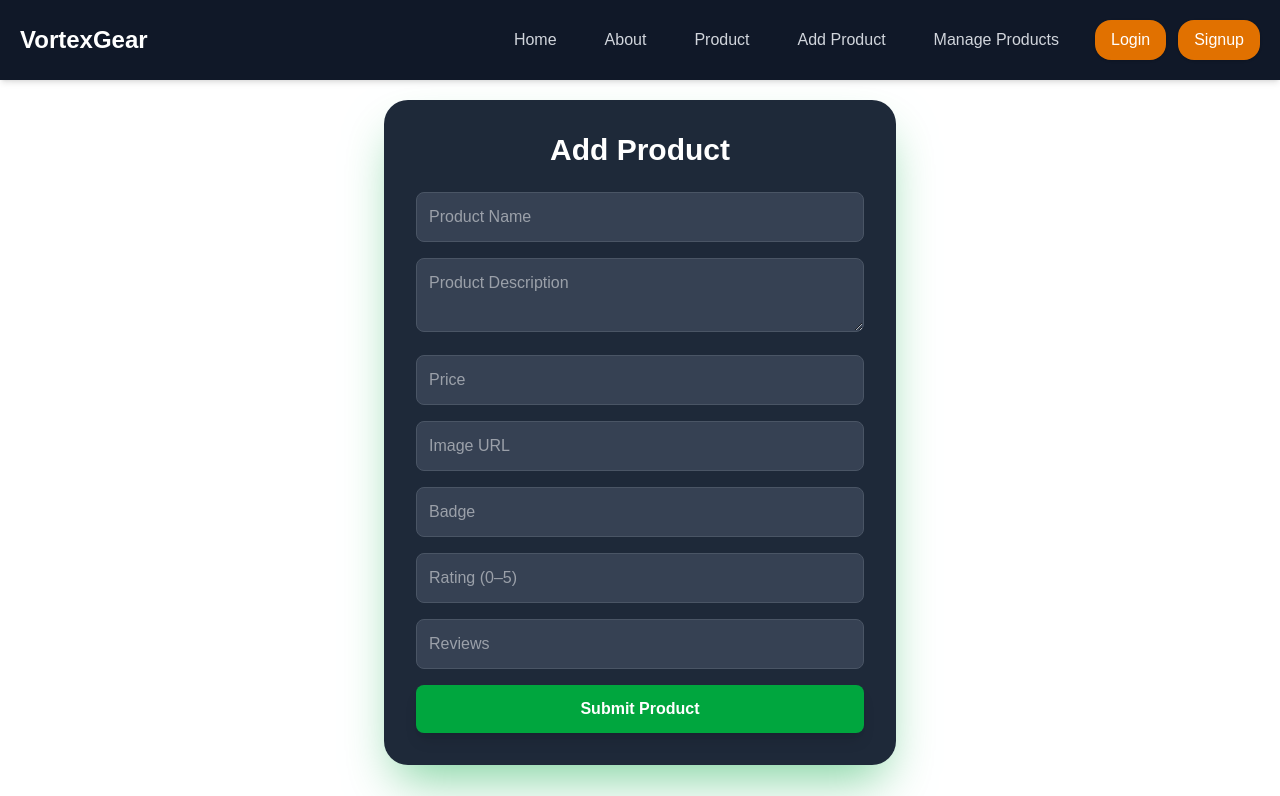
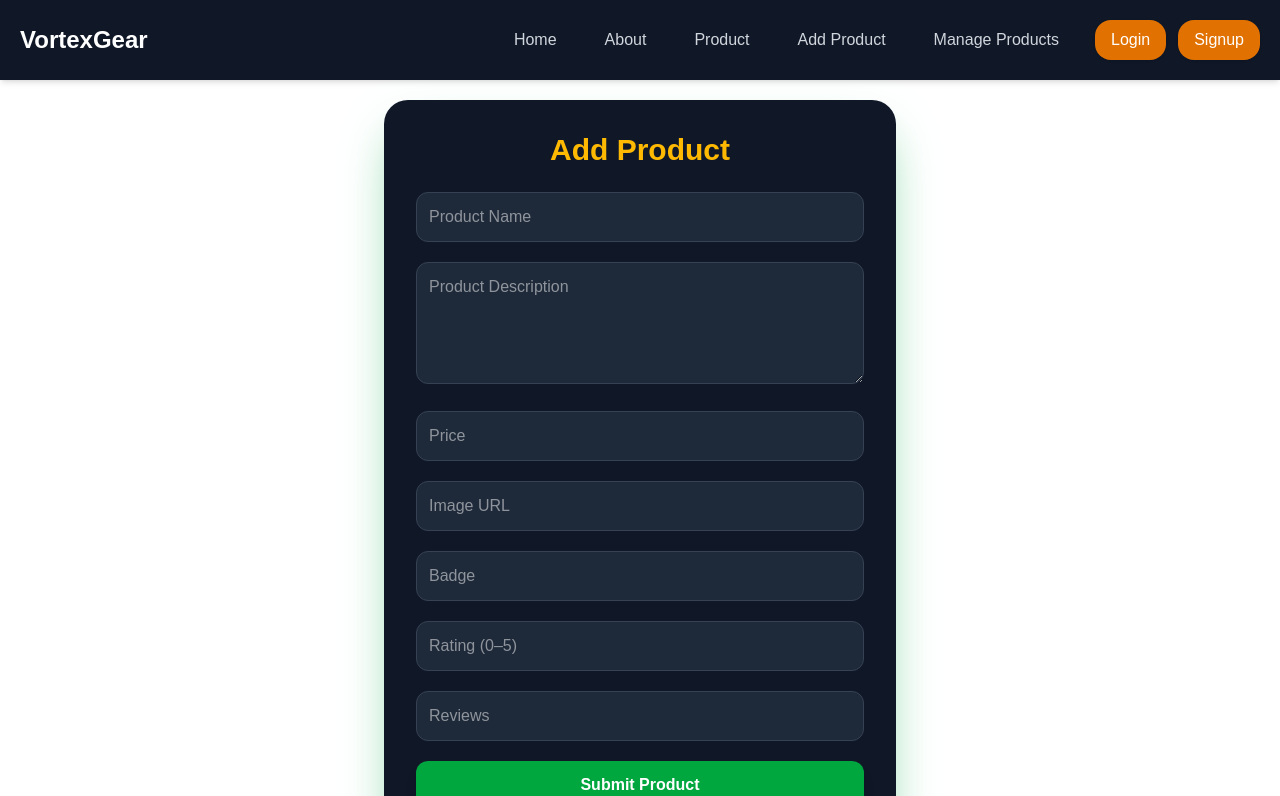
Before and after one commit to ashikuzzaman-riyad/my-first-nextjs-app, a Next.js app: page /addproduct in a window 1280 px wide. Shown: the top 796 px of the page. Built offline with nearby package versions, Linux system fonts and the light colour scheme; no server answers.

Commit message:
issue fix

```diff
--- a/package.json
+++ b/package.json
@@ -9,6 +9,7 @@
     "lint": "eslint"
   },
   "dependencies": {
+    "firebase": "^12.6.0",
     "lucide-react": "^0.554.0",
     "next": "^16.0.3",
     "next-auth": "^4.24.13",
--- a/src/app/addproduct/page.jsx
+++ b/src/app/addproduct/page.jsx
@@ -2,32 +2,20 @@
 
 import { useState } from "react";
 import { useRouter } from "next/navigation";
+import { useForm } from "react-hook-form";
 
 export default function ProductForm() {
-  const [formData, setFormData] = useState({
-    name: "",
-    description: "",
-    price: "",
-    image: "",
-    badge: "",
-    rating: "",
-    reviews: "",
-  });
+  const {
+    register,
+    handleSubmit,
+    formState: { errors },
+    reset,
+  } = useForm();
 
   const [responseMsg, setResponseMsg] = useState("");
   const router = useRouter();
 
-  // Handle Input Change
-  const handleChange = (e) => {
-    setFormData({
-      ...formData,
-      [e.target.name]: e.target.value,
-    });
-  };
-
-  // Submit Product
-  const handleSubmit = async (e) => {
-    e.preventDefault();
+  const onSubmit = async (data) => {
     setResponseMsg("");
 
     try {
@@ -35,120 +23,94 @@ export default function ProductForm() {
         method: "POST",
         headers: { "Content-Type": "application/json" },
         body: JSON.stringify({
-          ...formData,
-          price: Number(formData.price),
-          rating: Number(formData.rating),
-          reviews: Number(formData.reviews),
+          ...data,
+          price: Number(data.price),
+          rating: Number(data.rating),
+          reviews: Number(data.reviews),
         }),
       });
 
-      if (!res.ok) {
-        throw new Error("Failed to add product");
-      }
+      if (!res.ok) throw new Error("Failed to add product");
 
-      const data = await res.json();
+      await res.json();
+      setResponseMsg("✅ Product Added Successfully!");
+      reset();
 
-      setResponseMsg("Product Added Successfully!");
-
-      // Redirect after 1 second
-      setTimeout(() => {
-        router.push("/product");
-      }, 1000);
-
-    } catch (error) {
-      console.error(error);
+      setTimeout(() => router.push("/product"), 1000);
+    } catch (err) {
+      console.error(err);
       setResponseMsg("❌ Error submitting product");
     }
   };
 
   return (
-  <div className="max-w-lg mx-auto p-8 bg-gray-800 rounded-3xl shadow-2xl shadow-green-600/50">
-  <h2 className="text-3xl font-extrabold mb-6 text-white text-center">
+    <div className="max-w-lg mx-auto p-8 bg-gray-900 text-gray-100 rounded-3xl shadow-2xl shadow-green-600/50 hover:shadow-green-500/70 transition-all duration-300">
+      <h2 className="text-3xl font-extrabold mb-6 text-center text-amber-400">
         Add Product
       </h2>
 
-  <form onSubmit={handleSubmit} className="space-y-4">
+      <form onSubmit={handleSubmit(onSubmit)} className="space-y-5">
         <input
-      type="text"
-      name="name"
+          {...register("name", { required: "Product Name is required" })}
           placeholder="Product Name"
-      value={formData.name}
-      onChange={handleChange}
-      className="w-full p-3 rounded-lg bg-gray-700 text-white border border-gray-600 focus:border-green-500 focus:ring-1 focus:ring-green-500 outline-none transition-all duration-200"
-      required
+          className="w-full p-3 rounded-xl bg-gray-800 text-white border border-gray-700 focus:border-green-500 focus:ring-1 focus:ring-green-500 outline-none transition-all duration-200 hover:border-green-400"
         />
+        {errors.name && <p className="text-red-500">{errors.name.message}</p>}
 
         <textarea
-      name="description"
+          {...register("description", { required: "Description is required" })}
           placeholder="Product Description"
-      value={formData.description}
-      onChange={handleChange}
-      className="w-full p-3 rounded-lg bg-gray-700 text-white border border-gray-600 focus:border-green-500 focus:ring-1 focus:ring-green-500 outline-none transition-all duration-200"
-      required
+          rows={4}
+          className="w-full p-3 rounded-xl bg-gray-800 text-white border border-gray-700 focus:border-green-500 focus:ring-1 focus:ring-green-500 outline-none transition-all duration-200 hover:border-green-400"
+        />
+        {errors.description && <p className="text-red-500">{errors.description.message}</p>}
+
+        <input
+          type="number"
+          {...register("price", { required: "Price is required", min: 0 })}
+          placeholder="Price"
+          className="w-full p-3 rounded-xl bg-gray-800 text-white border border-gray-700 focus:border-green-500 focus:ring-1 focus:ring-green-500 outline-none transition-all duration-200 hover:border-green-400"
+        />
+        {errors.price && <p className="text-red-500">{errors.price.message}</p>}
+
+        <input
+          {...register("image", { required: "Image URL is required" })}
+          placeholder="Image URL"
+          className="w-full p-3 rounded-xl bg-gray-800 text-white border border-gray-700 focus:border-green-500 focus:ring-1 focus:ring-green-500 outline-none transition-all duration-200 hover:border-green-400"
+        />
+        {errors.image && <p className="text-red-500">{errors.image.message}</p>}
+
+        <input
+          {...register("badge")}
+          placeholder="Badge"
+          className="w-full p-3 rounded-xl bg-gray-800 text-white border border-gray-700 focus:border-green-500 focus:ring-1 focus:ring-green-500 outline-none transition-all duration-200 hover:border-green-400"
         />
 
         <input
           type="number"
-      name="price"
-      placeholder="Price"
-      value={formData.price}
-      onChange={handleChange}
-      className="w-full p-3 rounded-lg bg-gray-700 text-white border border-gray-600 focus:border-green-500 focus:ring-1 focus:ring-green-500 outline-none transition-all duration-200"
-      required
-    />
-
-    <input
-      type="text"
-      name="image"
-      placeholder="Image URL"
-      value={formData.image}
-      onChange={handleChange}
-      className="w-full p-3 rounded-lg bg-gray-700 text-white border border-gray-600 focus:border-green-500 focus:ring-1 focus:ring-green-500 outline-none transition-all duration-200"
-      required
-    />
-
-    <input
-      type="text"
-      name="badge"
-      placeholder="Badge"
-      value={formData.badge}
-      onChange={handleChange}
-      className="w-full p-3 rounded-lg bg-gray-700 text-white border border-gray-600 focus:border-green-500 focus:ring-1 focus:ring-green-500 outline-none transition-all duration-200"
+          {...register("rating", { min: 0, max: 5 })}
+          placeholder="Rating (0–5)"
+          className="w-full p-3 rounded-xl bg-gray-800 text-white border border-gray-700 focus:border-green-500 focus:ring-1 focus:ring-green-500 outline-none transition-all duration-200 hover:border-green-400"
         />
 
         <input
           type="number"
-      name="rating"
-      placeholder="Rating (0–5)"
-      value={formData.rating}
-      onChange={handleChange}
-      className="w-full p-3 rounded-lg bg-gray-700 text-white border border-gray-600 focus:border-green-500 focus:ring-1 focus:ring-green-500 outline-none transition-all duration-200"
-      min="0"
-      max="5"
-      step="0.1"
-    />
-
-    <input
-      type="number"
-      name="reviews"
+          {...register("reviews", { min: 0 })}
           placeholder="Reviews"
-      value={formData.reviews}
-      onChange={handleChange}
-      className="w-full p-3 rounded-lg bg-gray-700 text-white border border-gray-600 focus:border-green-500 focus:ring-1 focus:ring-green-500 outline-none transition-all duration-200"
+          className="w-full p-3 rounded-xl bg-gray-800 text-white border border-gray-700 focus:border-green-500 focus:ring-1 focus:ring-green-500 outline-none transition-all duration-200 hover:border-green-400"
         />
 
         <button
           type="submit"
-      className="w-full bg-green-600 text-white py-3 rounded-lg font-semibold hover:bg-green-500 shadow-lg transition-all duration-200"
+          className="w-full bg-green-600 text-white py-3 rounded-xl font-bold shadow-lg hover:bg-green-500 hover:scale-105 transition-all duration-200"
         >
           Submit Product
         </button>
       </form>
 
       {responseMsg && (
-    <p className="mt-4 text-center text-white">{responseMsg}</p>
+        <p className="mt-4 text-center text-green-400 font-medium">{responseMsg}</p>
       )}
     </div>
-
   );
 }
--- a/src/app/layout.js
+++ b/src/app/layout.js
@@ -2,7 +2,8 @@ import { Geist, Geist_Mono } from "next/font/google";
 import "./globals.css";
 import Navbar from "@/components/Navbar";
 import Footer from "@/components/Footer";
-import SecssionWrapper from "@/components/SecssionWrapper";
+import AuthProvider from "@/context/AuthProvider";
+
 
 const geistSans = Geist({
   variable: "--font-geist-sans",
@@ -25,11 +26,11 @@ export default function RootLayout({ children }) {
         <body
           className={`${geistSans.variable} ${geistMono.variable} antialiased`}
           >
-          <SecssionWrapper>
+         <AuthProvider>
           <Navbar></Navbar>
-          {children}
+           <div className="flex-1">{children}</div>
           <Footer></Footer>
-      </SecssionWrapper>
+         </AuthProvider>
         </body>
     </html>
   );
--- a/src/app/login/page.jsx
+++ b/src/app/login/page.jsx
@@ -1,105 +1,106 @@
 "use client";
 
-import { useState } from "react";
-import { signIn } from "next-auth/react";
+import { use,  } from "react";
+
 import { useRouter } from "next/navigation";
+import { AuthContext } from "@/context/AuthProvider";
+import { useForm } from "react-hook-form";
+import Link from "next/link";
 
 export default function LoginPage() {
+  const { googleSignIn, setLoading, signIn } = use(AuthContext);
   const router = useRouter();
+   const { register, handleSubmit,    } = useForm();
 
-  const [user, setUser] = useState({
-    email: "",
-    password: "",
+const onSubmit = (data) => {
+    const { email, password } = data;
+
+    signIn(email, password)
+      .then(() => {
+        router.push("/");
+        alert("User logged in");
+      })
+      .catch((err) => {
+        console.log(err);
       });
+  };
 
-  const [error, setError] = useState("");
+   const handleSignIn = () => {
 
-  const handleLogin = async (e) => {
-    e.preventDefault();
+  googleSignIn()
+    .then((res) => {
+      setUser(res.user);
+    router.push("/");
+     setLoading(false);
 
-    const res = await signIn("credentials", {
-      redirect: false,
-      email: user.email,
-      password: user.password,
+    })
+    .catch((error) => {
+
     });
-
-    if (res.error) {
-      setError("Invalid credentials");
-      return;
-    }
-
-    router.push("/"); // redirect after login
 };
 
   return (
-   <div className="my-20 flex justify-center items-center px-4">
-  <form
-    onSubmit={handleLogin}
-    className="bg-gray-800 p-10 rounded-3xl shadow-2xl shadow-blue-600 w-full max-w-sm"
-  >
-    {/* Title */}
-    <h2 className="text-3xl font-extrabold mb-6 text-center text-white">
+    <div className="flex justify-center my-20 items-center px-4 ">
+  <div className="max-w-md w-full bg-gray-800 rounded-3xl shadow-2xl shadow-amber-600/50 p-8 hover:shadow-amber-500/70 transition-all duration-300">
+    <h2 className="text-3xl font-extrabold text-center text-amber-400 mb-6">
       Login
     </h2>
 
-    {/* Error message */}
-    {error && (
-      <p className="text-red-500 text-center mb-4">{error}</p>
-    )}
-
-    {/* Email */}
-    <label className="block mb-2 font-medium text-gray-200">Email</label>
+    <form onSubmit={handleSubmit(onSubmit)} className="space-y-5">
       <input
         type="email"
-      className="w-full p-3 rounded-lg mb-4 bg-gray-700 text-white border border-gray-600 focus:border-blue-500 focus:ring-1 focus:ring-blue-500 outline-none transition-all duration-200"
-      value={user.email}
-      onChange={(e) => setUser({ ...user, email: e.target.value })}
-      required
+        placeholder="Email"
+        {...register("email", { required: true })}
+        className="w-full p-3 rounded-xl bg-gray-700 text-white border border-gray-600 focus:border-amber-500 focus:ring-1 focus:ring-amber-500 outline-none transition-all duration-200 hover:border-amber-400"
       />
 
-    {/* Password */}
-    <label className="block mb-2 font-medium text-gray-200">Password</label>
       <input
         type="password"
-      className="w-full p-3 rounded-lg mb-4 bg-gray-700 text-white border border-gray-600 focus:border-blue-500 focus:ring-1 focus:ring-blue-500 outline-none transition-all duration-200"
-      value={user.password}
-      onChange={(e) => setUser({ ...user, password: e.target.value })}
-      required
+        placeholder="Password"
+        {...register("password", { required: true })}
+        className="w-full p-3 rounded-xl bg-gray-700 text-white border border-gray-600 focus:border-amber-500 focus:ring-1 focus:ring-amber-500 outline-none transition-all duration-200 hover:border-amber-400"
       />
 
-    {/* Login Button */}
       <button
         type="submit"
-      className="w-full bg-blue-600 text-white p-3 rounded-lg font-semibold hover:bg-blue-500 shadow-lg transition-all duration-200"
+        className="w-full bg-amber-600 text-white py-3 rounded-xl font-bold shadow-lg hover:bg-amber-500 hover:scale-105 transition-all duration-200"
       >
         Login
       </button>
+    </form>
 
-    {/* OR divider */}
-    <div className="my-6 text-center text-gray-400 font-medium">OR</div>
+    <div className="text-center text-gray-300 my-4">OR</div>
 
-    {/* Google Login */}
     <button
-      type="button"
-      onClick={() => signIn("google")}
-      className="w-full bg-red-600 text-white p-3 rounded-lg font-semibold hover:bg-red-500 shadow-lg transition-all duration-200"
+      onClick={handleSignIn}
+      className="w-full flex items-center justify-center gap-2 border border-gray-600 py-3 rounded-xl font-semibold hover:bg-gray-700 transition"
     >
-      Continue With Google
+      <svg
+        aria-label="Google logo"
+        width="20"
+        height="20"
+        xmlns="http://www.w3.org/2000/svg"
+        viewBox="0 0 512 512"
+      >
+        <g>
+          <path d="m0 0H512V512H0" fill="#fff"></path>
+          <path fill="#34a853" d="M153 292c30 82 118 95 171 60h62v48A192 192 0 0190 341"></path>
+          <path fill="#4285f4" d="m386 400a140 175 0 0053-179H260v74h102q-7 37-38 57"></path>
+          <path fill="#fbbc02" d="m90 341a208 200 0 010-171l63 49q-12 37 0 73"></path>
+          <path fill="#ea4335" d="m153 219c22-69 116-109 179-50l55-54c-78-75-230-72-297 55"></path>
+        </g>
+      </svg>
+      Continue with Google
     </button>
 
-    {/* Toggle Register Link */}
-    <p className="mt-6 text-center text-gray-300 text-sm">
-      Don't have an account?{" "}
-      <a
-        href="/register" // or toggle function if using state
-        className="text-blue-400 font-medium hover:underline"
-      >
+    <p className="text-center text-gray-300 mt-4">
+      Don’t have an account?{" "}
+      <Link href="/register" className="text-amber-400 font-semibold hover:underline">
         Register
-      </a>
+      </Link>
     </p>
-  </form>
   </div>
-
+</div>
 
   );
 }
--- a/src/app/register/page.jsx
+++ b/src/app/register/page.jsx
@@ -1,69 +1,92 @@
 "use client";
-import { useForm } from "react-hook-form";
+import { AuthContext } from "@/context/AuthProvider";
+import Link from "next/link";
 import { useRouter } from "next/navigation";
 
-export default function RegisterPage() {
+import React, { useContext } from "react";
+
+const Register = () => {
+  const { createUser,  } = useContext(AuthContext);
 const router = useRouter();
-  const { register, handleSubmit, formState: { errors } } = useForm();
+  const handleSubmit = (e) => {
+    e.preventDefault();
 
-  const onSubmit = async (data) => {
-    const res = await fetch("/api/auth/register", {
-      method: "POST",
-      headers: { "Content-Type": "application/json" },
-      body: JSON.stringify(data),
+    const form = e.target;
+    const name = form.name.value;
+    const photo = form.photo.value;
+    const email = form.email.value;
+    const password = form.password.value;
+
+    createUser(email, password)
+      .then((result) => {
+        router.push("/")
+        const user = result.user;
+
+      })
+      .catch((error) => {
+        console.error("Error creating user:", error);
       });
-
-    if (res.ok) {
-      router.push("/login");
-    } else {
-      alert("Registration failed");
-    }
   };
 
   return (
-    <div className=" my-20 flex justify-center items-center px-4">
-  <div className="p-10 rounded-3xl shadow-2xl shadow-green-600/50 w-full max-w-sm bg-gray-800/80 backdrop-blur-md">
-    <h2 className="text-3xl font-extrabold text-white text-center mb-6">
-      Register
+    <div className="flex justify-center  items-center px-4 ">
+      <div className="max-w-md w-full bg-gray-800 rounded-3xl shadow-2xl shadow-amber-600/50 p-8 hover:shadow-amber-500/70 transition-all duration-300">
+        <h2 className="text-3xl font-extrabold text-center text-amber-400 mb-6">
+          Register Your Account
         </h2>
 
-    <form onSubmit={handleSubmit(onSubmit)} className="space-y-4">
-      {/* Email */}
+        <form onSubmit={handleSubmit} className="space-y-5">
+          <input
+            type="text"
+            name="name"
+            placeholder="Full Name"
+            className="w-full p-3 rounded-xl bg-gray-700 text-white border border-gray-600 focus:border-amber-500 focus:ring-1 focus:ring-amber-500 outline-none transition-all duration-200 hover:border-amber-400"
+            required
+          />
+
+          <input
+            type="text"
+            name="photo"
+            placeholder="Photo URL"
+            className="w-full p-3 rounded-xl bg-gray-700 text-white border border-gray-600 focus:border-amber-500 focus:ring-1 focus:ring-amber-500 outline-none transition-all duration-200 hover:border-amber-400"
+            required
+          />
+
           <input
             type="email"
+            name="email"
             placeholder="Email"
-        {...register("email", { required: "Email is required" })}
-        className="w-full p-3 rounded-lg bg-gray-700 text-white border border-gray-600 focus:border-green-500 focus:ring-1 focus:ring-green-500 outline-none transition-all duration-200"
+            className="w-full p-3 rounded-xl bg-gray-700 text-white border border-gray-600 focus:border-amber-500 focus:ring-1 focus:ring-amber-500 outline-none transition-all duration-200 hover:border-amber-400"
+            required
           />
-      {errors.email && <p className="text-red-500 text-sm">{errors.email.message}</p>}
 
-      {/* Password */}
           <input
             type="password"
+            name="password"
             placeholder="Password"
-        {...register("password", { required: "Password is required" })}
-        className="w-full p-3 rounded-lg bg-gray-700 text-white border border-gray-600 focus:border-green-500 focus:ring-1 focus:ring-green-500 outline-none transition-all duration-200"
+            className="w-full p-3 rounded-xl bg-gray-700 text-white border border-gray-600 focus:border-amber-500 focus:ring-1 focus:ring-amber-500 outline-none transition-all duration-200 hover:border-amber-400"
+            required
           />
-      {errors.password && <p className="text-red-500 text-sm">{errors.password.message}</p>}
 
-      {/* Register Button */}
-      <button
+          <input
             type="submit"
-        className="w-full py-3 bg-green-600 text-white rounded-lg font-semibold hover:bg-green-500 shadow-lg transition-all duration-200"
+            value="Register"
+            className="w-full bg-amber-600 text-white py-3 rounded-xl font-bold shadow-lg hover:bg-amber-500 hover:scale-105 transition-all duration-200 cursor-pointer"
+          />
+
+          <p className="text-center text-gray-300">
+            Already have an account?{" "}
+            <Link
+              href="/login"
+              className="text-blue-500 font-medium hover:underline"
             >
-        Register
-      </button>
+              Login
+            </Link>
+          </p>
         </form>
-
-    {/* Login Link */}
-    <p className="mt-6 text-center text-gray-300 text-sm">
-      Already have an account?{" "}
-      <a href="/login" className="text-blue-400 font-medium hover:underline">
-        Login
-      </a>
-    </p>
       </div>
     </div>
+  );
+};
 
-  );
-}
+export default Register;
--- /dev/null
+++ b/src/context/AuthContext.jsx
@@ -0,0 +1,3 @@
+const { createContext } = require("react");
+
+export const AuthContext = createContext(null);
--- /dev/null
+++ b/src/context/AuthProvider.jsx
@@ -0,0 +1,78 @@
+"use client";
+
+import React, { createContext, useEffect, useState } from "react";
+
+import {
+  createUserWithEmailAndPassword,
+  getAuth,
+  GoogleAuthProvider,
+  onAuthStateChanged,
+  sendPasswordResetEmail,
+  signInWithEmailAndPassword,
+  signInWithPopup,
+  signOut,
+} from "firebase/auth";
+import { app } from "@/firebase/firebase.config";
+
+export const AuthContext = createContext();
+
+const auth = getAuth(app);
+const googleProvider = new GoogleAuthProvider();
+
+const AuthProvider = ({ children }) => {
+  const [user, setUser] = useState(null);
+  const [loading, setLoading] = useState(true);
+
+  const createUser = (email, password) => {
+    setLoading(true);
+    return createUserWithEmailAndPassword(auth, email, password);
+  };
+
+  const signIn = (email, password) => {
+    setLoading(true);
+    return signInWithEmailAndPassword(auth, email, password);
+  };
+
+  const googleSignIn = () => {
+    setLoading(true);
+    return signInWithPopup(auth, googleProvider);
+  };
+
+  const updateUser = (updateData) => {
+    return updateProfile(auth.currentUser, updateData);
+  };
+
+  const sendPassResetEmailFunc = (email) => {
+    setLoading(true);
+    return sendPasswordResetEmail(auth, email);
+  };
+
+  const logOut = () => {
+    return signOut(auth);
+  };
+
+  useEffect(() => {
+    const unsubscribe = onAuthStateChanged(auth, (currentUser) => {
+      setUser(currentUser);
+      setLoading(false);
+    });
+    return unsubscribe;
+  }, []);
+
+  const AuthData = {
+    user,
+    setUser,
+    createUser,
+    logOut,
+    signIn,
+    loading,
+    setLoading,
+    updateUser,
+    googleSignIn,
+    sendPassResetEmailFunc,
+  };
+
+  return <AuthContext value={AuthData}>{children}</AuthContext>;
+};
+
+export default AuthProvider;
```
Also changed, not shown: src/app/api/auth/[...nextauth]/route.js (deleted, +0 -22 lines), src/app/manageproduct/[id]/page.jsx (+27 -11 lines), src/components/Navbar.jsx (+5 -6 lines), src/components/SecssionWrapper.js (deleted, +0 -10 lines), src/firebase/firebase.config.js (added, +17 -0 lines), 1 other file (tests, documents, lock files or other folders). Lines whose indentation alone changed are shown as unchanged.
